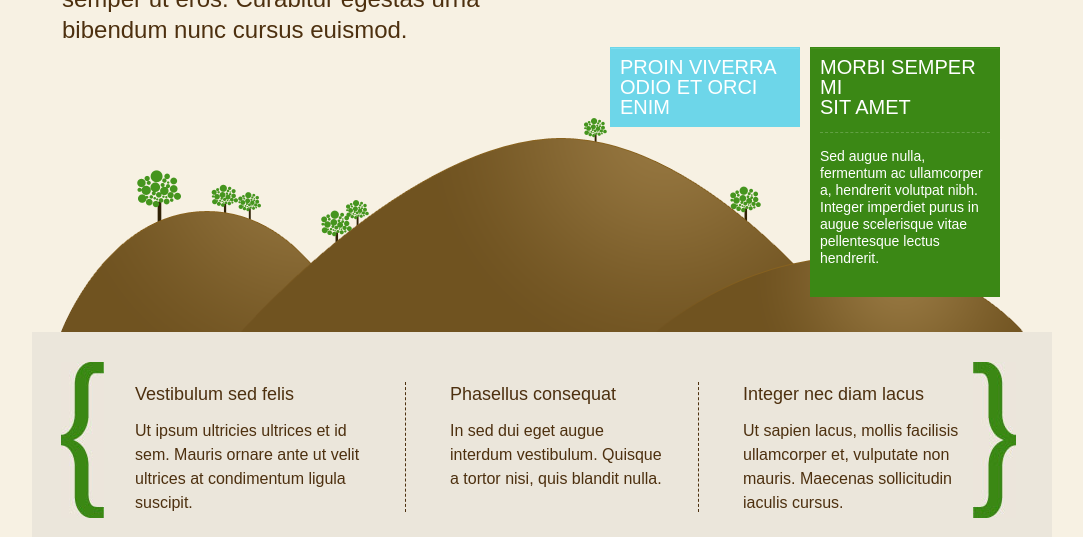
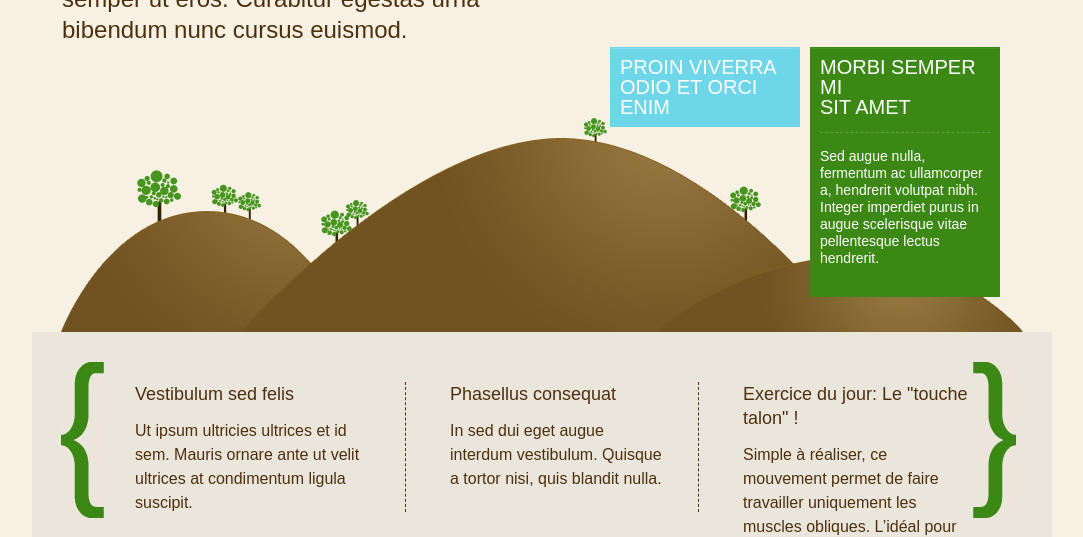
Before and after one commit to romainfavier/dev2016atcmic, a plain HTML site: page index.html in a window 1280 px wide. Shown: the part 437-974 px from the top of the page, without its empty margins (98-1181 px from the left). Drawn offline with Linux system fonts and the light colour scheme.

Commit message:
Update index.html

```diff
--- a/index.html
+++ b/index.html
@@ -78,8 +78,10 @@
         <p>In sed dui eget augue interdum vestibulum. Quisque a tortor nisi, quis blandit nulla.</p>
       </div>
       <div class="summryblock3">
-        <h2>Integer nec diam lacus </h2>
-        <p>Ut sapien lacus, mollis facilisis ullamcorper et, vulputate non mauris. Maecenas sollicitudin iaculis cursus. </p>
+        <h2>Exercice du jour: Le "touche talon" ! </h2>
+        <p> Simple à réaliser, ce mouvement permet de faire travailler uniquement les muscles obliques. L’idéal pour faire disparaître les petites poignées d’amour.
+Comment le faire ? Toujours allongé sur le dos, positionnez vos pieds dans la continuité de vos hanches. Mettez vos bras le long de votre corps, soulevez légèrement votre buste et faites un mouvement de rotation pour approcher votre main de votre pied. Faites la même chose de l’autre côté.
+        </p>
       </div>
       <div class="curlyclose"></div>
     </div>
```
